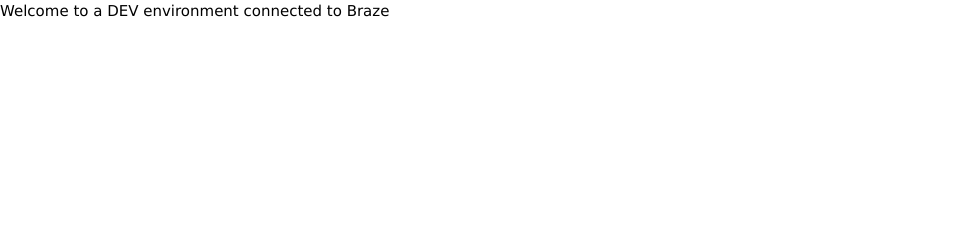
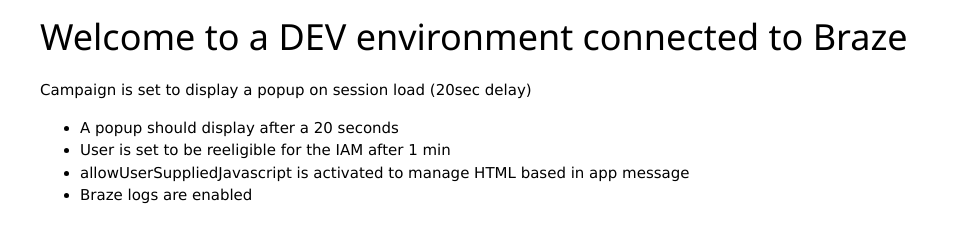
Before and after one commit to cghisi/PersoHTML, a plain HTML site: page index.html in a window 1280 px wide. Shown: the whole page, without its empty margins (0-969 px from the left). Drawn offline with nearby package versions, Linux system fonts and the light colour scheme.

Commit message:
Update index.html
- New content explaining the campaign functionnalities

```diff
--- a/index.html
+++ b/index.html
@@ -40,10 +40,24 @@
     </script>
 </head>
 
-
+<style>
+.content{
+    margin: auto;
+    width: 1200px;
+}
+</style>
 
 <body>
-    <div>Welcome to a DEV environment connected to Braze</div>
+    <div class="content">
+        <h1>Welcome to a DEV environment connected to Braze</h1>
+        <p>Campaign is set to display a popup on session load (20sec delay)</p>
+        <ul>
+            <li>A popup should display after a 20 seconds</li>
+            <li>User is set to be reeligible for the IAM after 1 min</li>
+            <li>allowUserSuppliedJavascript is activated to manage HTML based in app message</li>
+            <li>Braze logs are enabled</li>
+        </ul>
+    </div>
 </body>
 
 </html>
```
